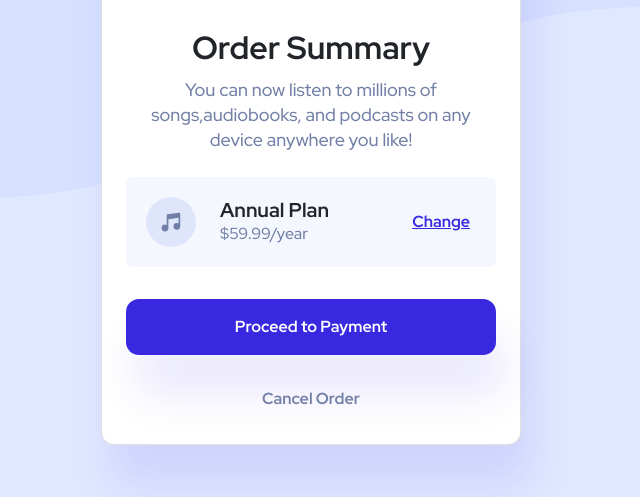
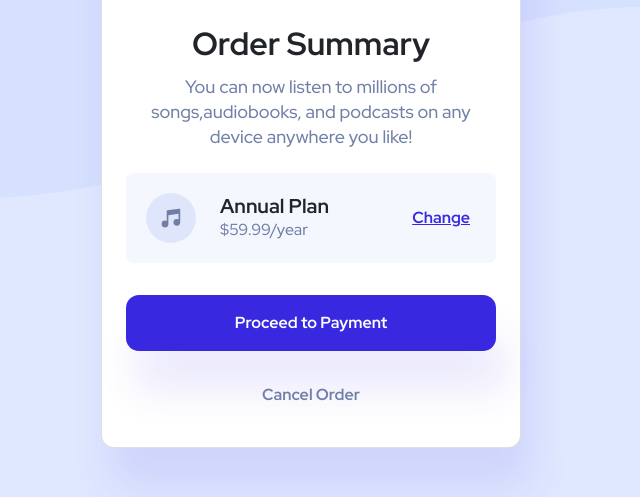
Before and after one commit to parisdafermos/ordersummary, a plain HTML site: page index.html in a window 1280 px wide. Shown: the part 282-779 px from the top of the page, 329-969 px from the left. Drawn offline with nearby package versions, Linux system fonts and the light colour scheme.

Commit message:
add padding to card-body,fix background image

```diff
--- a/index.html
+++ b/index.html
@@ -52,7 +52,7 @@
           Proceed to Payment
         </button>
         <button
-          class="d-block w-100 pt-3 btn-trans cancel-btn font-weight-bold"
+          class="d-block w-100 py-3 btn-trans cancel-btn font-weight-bold"
         >
           Cancel Order
         </button>
--- a/style.scss
+++ b/style.scss
@@ -13,7 +13,7 @@ body {
 }
 body {
   font-family: "Red Hat Display", sans-serif;
-  background-image: url("/images/pattern-background-mobile.svg");
+  background-image: url("./images/pattern-background-mobile.svg");
   background-color: hsl(225, 100%, 94%);
   background-position: top;
   background-repeat: no-repeat;
@@ -33,6 +33,7 @@ body {
   }
   .card-body {
     padding: 2rem 1.5rem;
+    padding-bottom: 1.5rem;
   }
   .card-plan {
     background-color: hsl(225, 100%, 98%);
```
Also changed, not shown: style.css, 1 other file.
